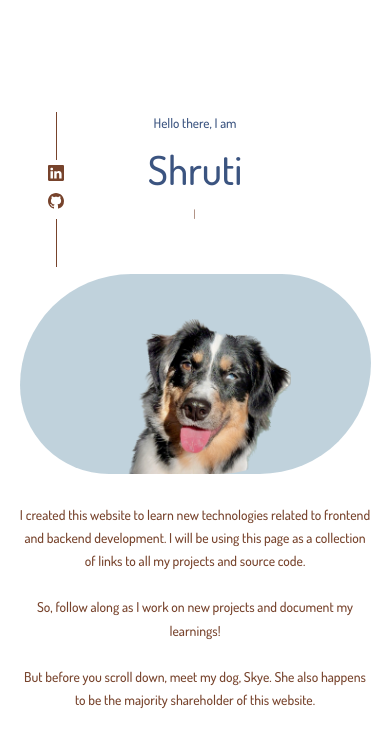
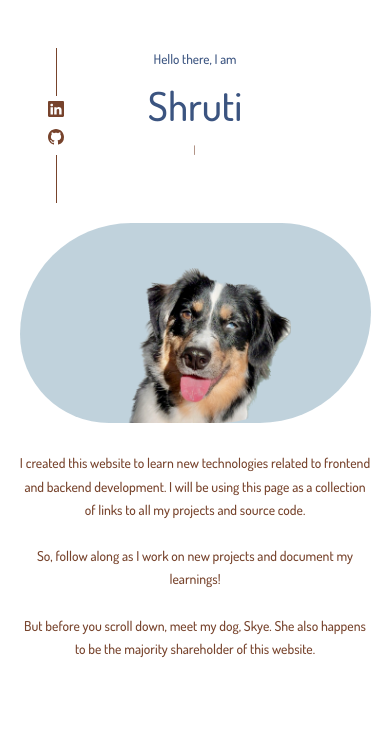
Before and after one commit to ShrutiBendale/ShrutiAndSkyeFrontend, a React (Create React App) app: page / in a window 390 px wide. Shown: the top 748 px of the page. Built offline with nearby package versions, Linux system fonts and the light colour scheme.

Commit message:
Fix styling

```diff
--- a/src/components/header/header.css
+++ b/src/components/header/header.css
@@ -1,6 +1,6 @@
 header {
     height: 100vh;
-    padding-top: 7rem;
+    padding-top: 5rem;
     overflow: hidden;
 }
 
@@ -124,6 +124,9 @@ header {
 
 /* media queries for medium devices -> ex: tablets */
 @media screen and (max-width: 1024px) {
+    header {
+        padding-top: 3rem;
+    }
 
     .header_mid {
         width: 600px;
@@ -133,7 +136,7 @@ header {
         margin-left:  auto;
         margin-right: auto;
         display: table;
-        margin-top: 1rem;
+        margin-top: 0rem;
         /* position: absolute; */
         position: relative;
 }
@@ -160,7 +163,7 @@ header {
         right: 0;
 
         padding-top:50%;
-        font-size: 2.3vi;
+        font-size:2vi;
     }
 
     .socials {
@@ -177,6 +180,10 @@ header {
 
 /* media queries for small devices -> ex: phones */
 @media screen and (max-width: 600px) {
+    header {
+        padding-top: 3rem;
+    }
+
     .header_bottom {
         display: none;
     }
@@ -217,13 +224,13 @@ header {
 }
 
 /*media  query for very small  width screen*/
-@media screen and (max-width:300px) {
+@media screen and (max-width:350px) {
     .header_bottom {
         display: none;
     }
 
     .header_mid_text {
-        display: none;
+        padding-top:80%;
     }
 
     .header_socials {
@@ -232,9 +239,9 @@ header {
 
     .header_mid {
         width: 400px;
-        height:250px;
+        height: 150px;
         max-width: 90%;
-        border-radius: 2rem 2rem 2rem 2rem ;
+        border-radius:4rem 2rem 4rem 2rem ;
         margin-left:  auto;
         margin-right: auto;
         display: table;
```
